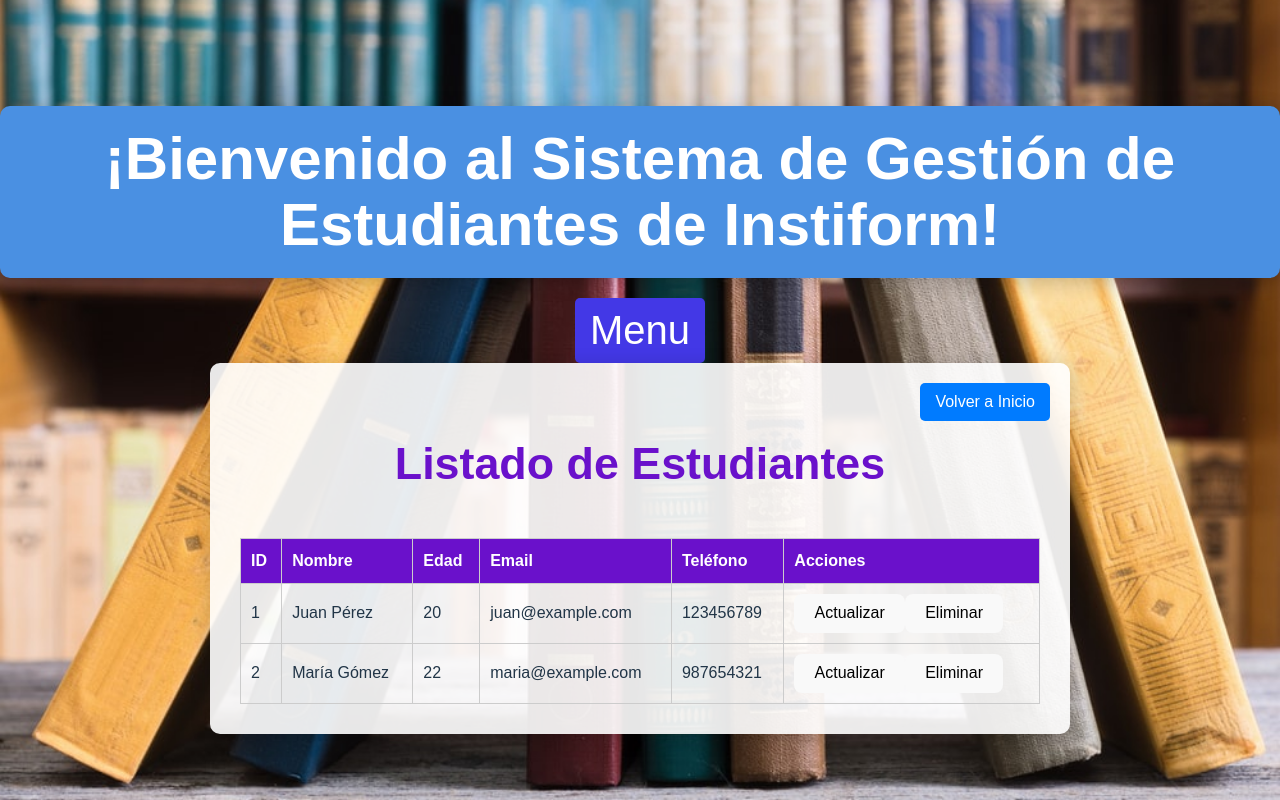
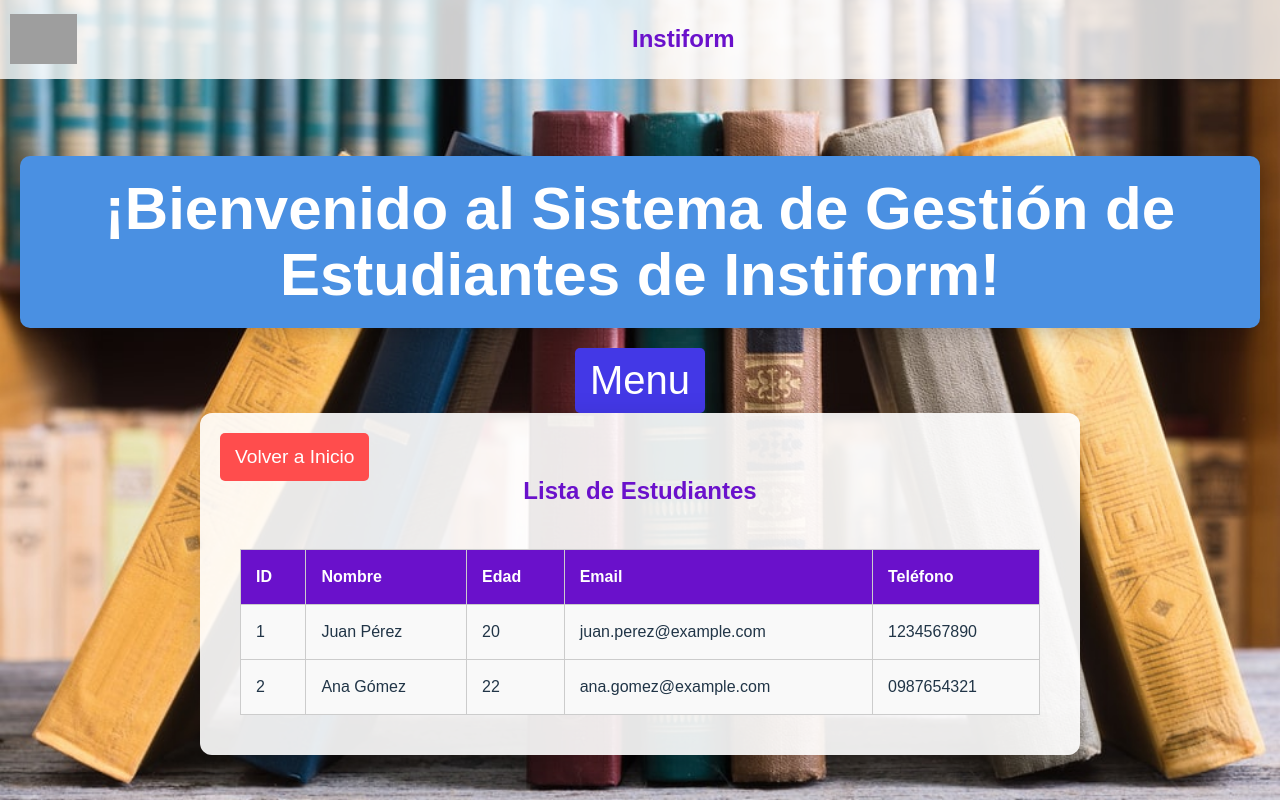
Before and after one commit to Ignacio99P/gestionestudiantes, a React (Vite) app: page /listar-estudiantes in a window 1280 px wide. Built offline with nearby package versions, Linux system fonts and the light colour scheme; grey boxes are pictures that could not be loaded.

Commit message:
se agrega header

```diff
--- a/src/AgregarEstudiante.jsx
+++ b/src/AgregarEstudiante.jsx
@@ -23,7 +23,9 @@ const AgregarEstudiante = () => {
 
   return (
     <div className="form-container">
-      <Link to="/" className="back-home-button">Volver a Inicio</Link> {/* Botón de volver a inicio */}
+      {/* Botón de volver a inicio */}
+      <Link to="/" className="back-home-button">Volver a Inicio</Link>
+
       <h2>Agregar Estudiante</h2>
       {error && <p className="error">{error}</p>}
       <form onSubmit={handleSubmit}>
--- a/src/App.jsx
+++ b/src/App.jsx
@@ -2,6 +2,7 @@ import React, { useState } from "react";
 import { BrowserRouter as Router, Route, Routes, Link, useNavigate } from "react-router-dom";
 import AgregarEstudiante from "./AgregarEstudiante";
 import ListarEstudiantes from "./ListarEstudiantes";
+import Header from "./Header"; // Asegúrate de que la ruta sea correcta
 import './styles/App.css';
 
 const AppContent = () => {
@@ -54,6 +55,7 @@ const AppContent = () => {
 const App = () => {
   return (
     <Router>
+      <Header />
       <AppContent />
     </Router>
   );
--- /dev/null
+++ b/src/Header.jsx
@@ -0,0 +1,18 @@
+// src/Header.jsx
+import React from 'react';
+import logo from '../Logo.png'; // Asegúrate de que la ruta sea correcta
+import './styles/Header.css'; // Asegúrate de que la ruta sea correcta
+
+const Header = () => {
+  return (
+    <header className="header">
+      <div className="header-content">
+        <img src={logo} alt="Logo" className="logo" />
+        <h1 className="title">Instiform</h1>
+
+      </div>
+    </header>
+  );
+};
+
+export default Header;
--- a/src/ListarEstudiantes.jsx
+++ b/src/ListarEstudiantes.jsx
@@ -1,50 +1,23 @@
-// src/ListarEstudiantes.jsx
-
-import React, { useState } from 'react';
-import { useNavigate } from 'react-router-dom';
+import React from 'react';
+import { Link } from 'react-router-dom';
 import './styles/ListarEstudiantes.css';
 
 const ListarEstudiantes = () => {
-  const navigate = useNavigate();
-
-  // Estado para los estudiantes
-  const [estudiantes, setEstudiantes] = useState([
-    { id: 1, nombre: 'Juan Pérez', edad: 20, email: 'juan@example.com', telefono: '123456789' },
-    { id: 2, nombre: 'María Gómez', edad: 22, email: 'maria@example.com', telefono: '987654321' },
+  // Simulación de una lista de estudiantes, reemplaza con tus datos reales
+  const estudiantes = [
+    { id: 1, nombre: "Juan Pérez", edad: 20, email: "juan.perez@example.com", telefono: "1234567890" },
+    { id: 2, nombre: "Ana Gómez", edad: 22, email: "ana.gomez@example.com", telefono: "0987654321" },
     // Agrega más estudiantes según sea necesario
-  ]);
-
-  // Estado para el estudiante a editar
-  const [estudianteEdit, setEstudianteEdit] = useState(null);
-
-  // Función para eliminar estudiante
-  const handleDelete = (id) => {
-    const nuevosEstudiantes = estudiantes.filter(estudiante => estudiante.id !== id);
-    setEstudiantes(nuevosEstudiantes);
-  };
-
-  // Función para preparar el formulario de edición
-  const handleEdit = (estudiante) => {
-    setEstudianteEdit(estudiante);
-  };
-
-  // Función para manejar la actualización del estudiante
-  const handleUpdate = (e) => {
-    e.preventDefault();
-    const { id, nombre, edad, email, telefono } = estudianteEdit;
-    const nuevosEstudiantes = estudiantes.map(estudiante =>
-      estudiante.id === id ? { id, nombre, edad, email, telefono } : estudiante
-    );
-    setEstudiantes(nuevosEstudiantes);
-    setEstudianteEdit(null); // Limpiar el formulario
-  };
+  ];
 
   return (
     <div className="list-container">
-      <button className="back-button" onClick={() => navigate('/')}>
-        Volver a Inicio
-      </button>
-      <h2>Listado de Estudiantes</h2>
+      <Link to="/" className="back-home-button">Volver a Inicio</Link>
+      <h2>Lista de Estudiantes</h2>
+
+      {estudiantes.length === 0 ? (
+        <p>No hay estudiantes registrados.</p>
+      ) : (
         <table className="estudiantes-table">
           <thead>
             <tr>
@@ -53,7 +26,6 @@ const ListarEstudiantes = () => {
               <th>Edad</th>
               <th>Email</th>
               <th>Teléfono</th>
-            <th>Acciones</th> {/* Nueva columna para acciones */}
             </tr>
           </thead>
           <tbody>
@@ -64,59 +36,10 @@ const ListarEstudiantes = () => {
                 <td>{estudiante.edad}</td>
                 <td>{estudiante.email}</td>
                 <td>{estudiante.telefono}</td>
-              <td>
-                <button onClick={() => handleEdit(estudiante)} className="edit-button">Actualizar</button>
-                <button onClick={() => handleDelete(estudiante.id)} className="delete-button">Eliminar</button>
-              </td>
               </tr>
             ))}
           </tbody>
         </table>
-
-      {/* Formulario de actualización */}
-      {estudianteEdit && (
-        <div className="edit-form">
-          <h3>Actualizar Estudiante</h3>
-          <form onSubmit={handleUpdate}>
-            <div className="form-group">
-              <label>Nombre:</label>
-              <input
-                type="text"
-                value={estudianteEdit.nombre}
-                onChange={(e) => setEstudianteEdit({ ...estudianteEdit, nombre: e.target.value })}
-                required
-              />
-            </div>
-            <div className="form-group">
-              <label>Edad:</label>
-              <input
-                type="number"
-                value={estudianteEdit.edad}
-                onChange={(e) => setEstudianteEdit({ ...estudianteEdit, edad: e.target.value })}
-                required
-              />
-            </div>
-            <div className="form-group">
-              <label>Email:</label>
-              <input
-                type="email"
-                value={estudianteEdit.email}
-                onChange={(e) => setEstudianteEdit({ ...estudianteEdit, email: e.target.value })}
-                required
-              />
-            </div>
-            <div className="form-group">
-              <label>Teléfono:</label>
-              <input
-                type="tel"
-                value={estudianteEdit.telefono}
-                onChange={(e) => setEstudianteEdit({ ...estudianteEdit, telefono: e.target.value })}
-                required
-              />
-            </div>
-            <button type="submit" className="submit-button">Guardar Cambios</button>
-          </form>
-        </div>
       )}
     </div>
   );
--- a/src/styles/App.css
+++ b/src/styles/App.css
@@ -12,6 +12,8 @@ body {
   flex-direction: column;
   align-items: center;
   justify-content: center;
+    margin-top: 70px; /* Ajustar el margen superior según la altura del Header */
+    padding: 20px; /* Espaciado para el contenido */
 /*  background-color: rgba(255, 255, 255, 0.9);  Fondo blanco semi-transparente
   border-radius: 10px;  Bordes redondeados
   padding: 20px; /* Espacio interior
--- /dev/null
+++ b/src/styles/Header.css
@@ -0,0 +1,44 @@
+/* Header.css */
+.header {
+  width: 100%;
+  background-color: rgba(255, 255, 255, 0.8); /* Fondo semitransparente */
+  position: fixed; /* Fijo en la parte superior */
+  top: 0;
+  left: 0;
+  z-index: 1000; /* Asegúrate de que esté por encima de otros elementos */
+  display: flex; /* Usar flexbox para alinear elementos */
+  align-items: center; /* Centrar verticalmente */
+  padding: 10px; /* Espaciado */
+}
+
+.header-content {
+  display: flex; /* Usar flexbox para alinear elementos */
+  align-items: center; /* Centrar verticalmente */
+  justify-content: space-between; /* Espacio entre el logo, título y botón */
+  width: 100%; /* Ancho completo */
+}
+
+.logo {
+  height: 50px; /* Ajusta la altura del logo */
+}
+
+.title {
+  flex: 1; /* Permite que el título ocupe el espacio restante */
+  text-align: center; /* Centrar el título */
+  font-size: 24px; /* Tamaño de fuente del título */
+  color: #6a11cb; /* Color del título */
+}
+
+.menu-button {
+  background-color: #007bff; /* Color del botón */
+  color: white; /* Color del texto */
+  border: none; /* Sin borde */
+  padding: 10px 15px; /* Espaciado interno */
+  cursor: pointer; /* Cambiar el cursor al pasar */
+  border-radius: 5px; /* Esquinas redondeadas */
+  transition: background-color 0.3s; /* Transición suave */
+}
+
+.menu-button:hover {
+  background-color: #0056b3; /* Color al pasar el mouse */
+}
--- a/src/styles/ListarEstudiantes.css
+++ b/src/styles/ListarEstudiantes.css
@@ -2,73 +2,75 @@
 
 .list-container {
   width: 100%;
-    max-width: 800px; /* Ajustar el ancho máximo según sea necesario */
+  max-width: 800px;
   background-color: rgba(255, 255, 255, 0.9);
-    padding: 30px; /* Aumentar el padding para un diseño más espacioso */
-    border-radius: 10px; /* Esquinas redondeadas */
-    box-shadow: 0 4px 20px rgba(0, 0, 0, 0.2); /* Sombra más prominente */
-    transition: transform 0.3s; /* Transición para hover */
-    position: relative; /* Añadir esta propiedad para que el botón flote correctamente */
+  padding: 40px; /* Aumentar el padding */
+  border-radius: 12px; /* Similar al de Agregar Estudiante */
+  box-shadow: 0 8px 30px rgba(0, 0, 0, 0.15); /* Sombra más pronunciada */
+  transition: transform 0.3s ease-in-out;
+  position: relative;
 }
 
 .list-container:hover {
-    transform: translateY(-5px); /* Efecto de elevación al pasar el mouse */
+  transform: translateY(-10px); /* Más elevación para consistencia */
 }
 
 h2 {
-    text-align: center; /* Centrar el título */
-    color: #6a11cb; /* Color llamativo */
+  text-align: center;
+  color: #6a11cb; /* Mantener el color */
+  font-size: 24px; /* Ajustar tamaño del texto */
 }
 
 .estudiantes-table {
-    width: 100%; /* Ancho completo */
-    border-collapse: collapse; /* Colapsar bordes */
-    margin-top: 20px; /* Espacio superior */
+  width: 100%;
+  border-collapse: collapse;
+  margin-top: 30px; /* Aumentar espacio superior */
 }
 
 .estudiantes-table th,
 .estudiantes-table td {
-    border: 1px solid #ccc; /* Borde para celdas */
-    padding: 10px; /* Espaciado interno */
-    text-align: left; /* Alinear a la izquierda */
+  border: 1px solid #ccc;
+  padding: 15px; /* Aumentar el espaciado */
+  text-align: left;
 }
 
 .estudiantes-table th {
-    background-color: #6a11cb; /* Color de fondo para encabezados */
-    color: white; /* Color del texto */
+  background-color: #6a11cb;
+  color: white;
+  font-size: 16px;
+}
+
+.estudiantes-table td {
+  background-color: #f9f9f9; /* Fondo sutil para celdas */
 }
 
 .back-button {
-    background-color: #007bff; /* Color azul */
-    color: white; /* Color del texto */
-    border: none; /* Sin borde */
-    padding: 10px 15px; /* Espaciado interno */
-    cursor: pointer; /* Cambia el cursor al pasar el mouse */
-    border-radius: 5px; /* Esquinas redondeadas */
-    margin-bottom: 20px; /* Margen inferior */
-    transition: background-color 0.3s; /* Transición suave */
-    position: absolute; /* Cambiar a posición absoluta */
-    top: 20px; /* Alinear a la parte superior */
-    right: 20px; /* Alinear a la derecha */
+  background-color: #ff6b6b; /* Color rojo más suave */
+  color: white;
+  border: none;
+  padding: 10px 20px; /* Ajustar espaciado */
+  cursor: pointer;
+  border-radius: 8px;
+  position: absolute;
+  top: 20px;
+  left: 20px; /* Alinear al lado izquierdo */
+  transition: background-color 0.3s ease-in-out;
 }
 
 .back-button:hover {
-    background-color: #0056b3; /* Color de fondo al pasar el mouse */
+  background-color: #e63946; /* Rojo más oscuro al pasar el mouse */
 }
 
-  /* src/styles/ListarEstudiantes.css */
-
-/* ... estilos existentes ... */
-
 .edit-form {
-    margin-top: 20px; /* Espacio superior */
-    padding: 20px;
-    background-color: rgba(255, 255, 255, 0.8); /* Fondo con un poco de transparencia */
-    border-radius: 8px; /* Esquinas redondeadas */
-    box-shadow: 0 4px 10px rgba(0, 0, 0, 0.1); /* Sombra sutil */
+  margin-top: 20px;
+  padding: 30px;
+  background-color: rgba(255, 255, 255, 0.9);
+  border-radius: 12px;
+  box-shadow: 0 8px 30px rgba(0, 0, 0, 0.1);
 }
 
 .edit-form h3 {
-    text-align: center; /* Centrar el título */
-    color: #6a11cb; /* Color llamativo */
+  text-align: center;
+  color: #6a11cb;
+  font-size: 22px;
 }
```
Lines whose indentation alone changed are shown as unchanged.
